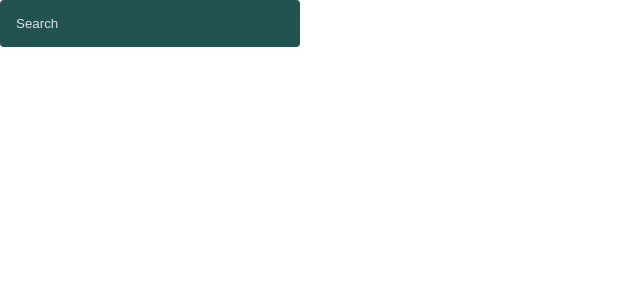
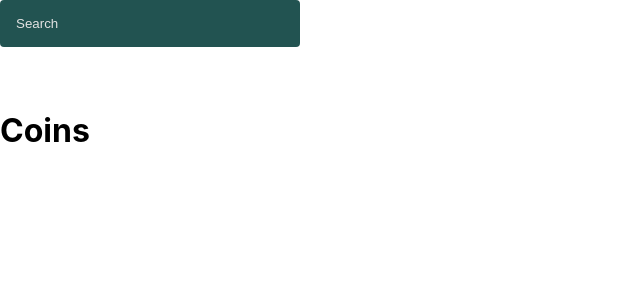
Before and after one commit to kunversid/nextjs-crypto-api, a Next.js app: page / in a window 1280 px wide. Shown: the top 300 px of the page, without its empty margins (0-640 px from the left). Built offline with nearby package versions, Linux system fonts and the light colour scheme.

Commit message:
Creating Coin Component

```diff
--- /dev/null
+++ b/components/Coins/index.js
@@ -0,0 +1,9 @@
+const Coins = () => {
+  return (
+    <div>
+      <h1>Coins</h1>
+    </div>
+  );
+};
+
+export default Coins;
--- a/pages/index.js
+++ b/pages/index.js
@@ -1,5 +1,6 @@
 import Head from "next/head";
 import Image from "next/image";
+import Coins from "../components/Coins";
 import SearchBar from "../components/SearchBar";
 
 export default function Home() {
@@ -10,6 +11,7 @@
         <link rel="icon" href="/favicon.ico" />
       </Head>
       <SearchBar type="text" placeholder="Search" />
+      <Coins />
     </div>
   );
 }
```
Also changed, not shown: components/Coins/Coins.module.css (added).
